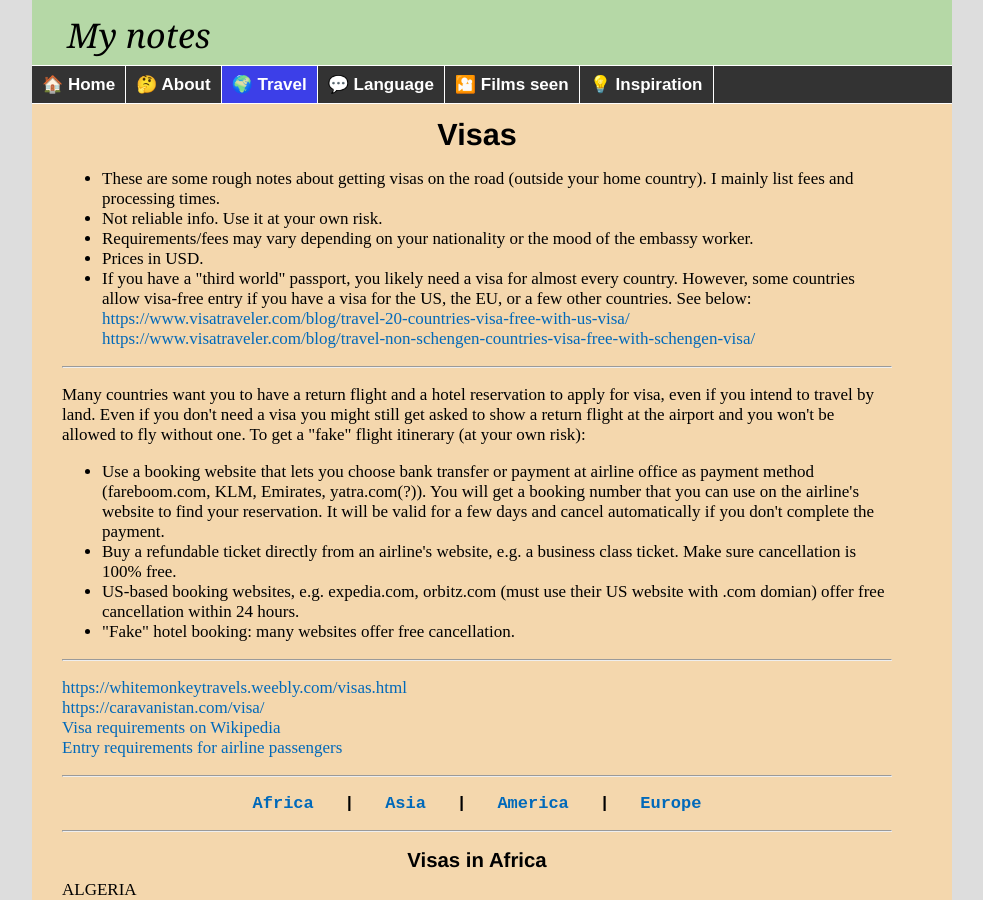
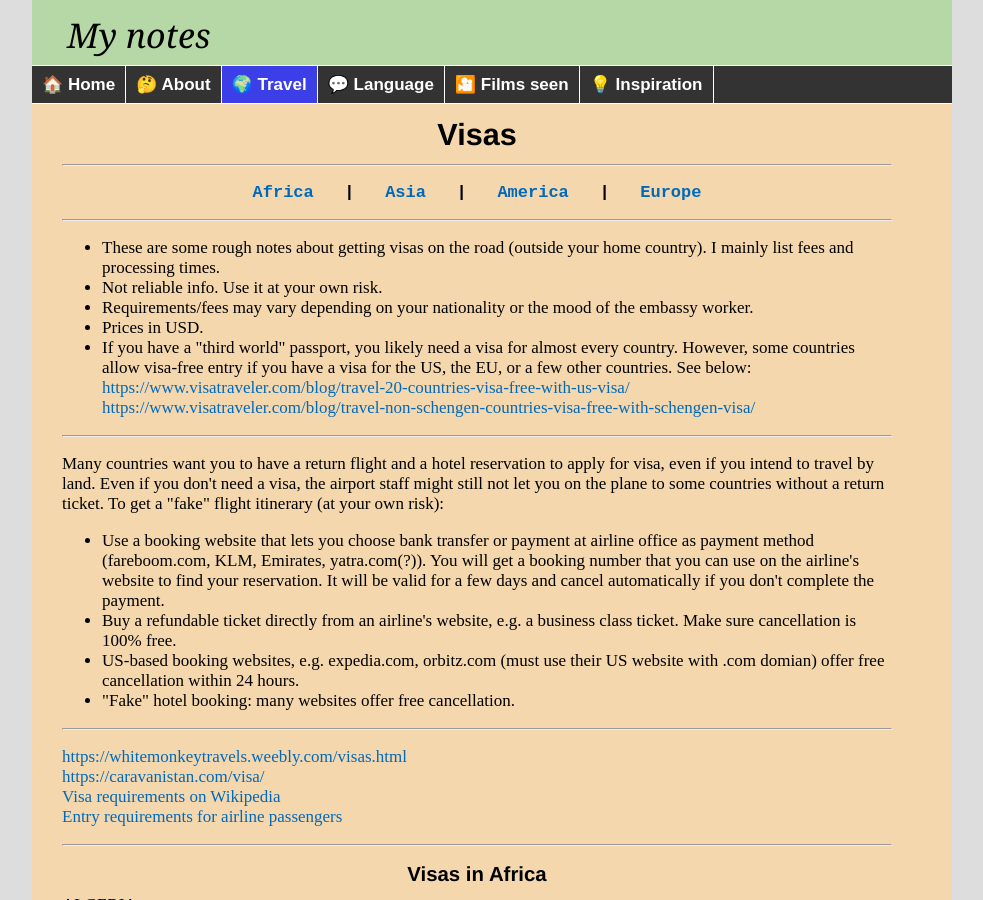
Before and after one commit to witbag/witbag.github.io, a Jekyll site: the page built from travel/visas.html, in a window 1280 px wide and 900 px high. Shown: the whole window, without its empty margins (148-1131 px from the left). Built offline with Jekyll 4.4.1, drawn with Linux system fonts in a browser that asks for light colours; some of the changed text lies outside the part shown.

Commit message:
Update visas.html

```diff
--- a/travel/visas.html
+++ b/travel/visas.html
@@ -7,6 +7,12 @@ title: Travel advice
 
 <br>
 <center><h2>Visas</h2></center>
+
+<hr>
+<p>
+<center><pre><b><a href="#africa">Africa</a>   |   <a href="#asia">Asia</a>   |   <a href="#america">America</a>   |   <a href="#europe">Europe</a></b></pre></center>
+</p>
+<hr>
 
 <ul>
 <li>These are some rough notes about getting visas on the road (outside your home country). I mainly list fees and processing times.
@@ -19,7 +25,7 @@ title: Travel advice
 </ul>
 <hr>
 <p>
-Many countries want you to have a return flight and a hotel reservation to apply for visa, even if you intend to travel by land. Even if you don't need a visa you might still get asked to show a return flight at the airport and you won't be allowed to fly without one. To get a "fake" flight itinerary (at your own risk):
+Many countries want you to have a return flight and a hotel reservation to apply for visa, even if you intend to travel by land. Even if you don't need a visa, the airport staff might still not let you on the plane to some countries without a return ticket. To get a "fake" flight itinerary (at your own risk):
 <ul>
 <li>Use a booking website that lets you choose bank transfer or payment at airline office as payment method (fareboom.com, KLM, Emirates, yatra.com(?)). You will get a booking number that you can use on the airline's website to find your reservation. It will be valid for a few days and cancel automatically if you don't complete the payment.
 <li>Buy a refundable ticket directly from an airline's website, e.g. a business class ticket. Make sure cancellation is 100% free.
@@ -33,10 +39,6 @@ Many countries want you to have a return flight and a hotel reservation to apply
 <a href="https://caravanistan.com/visa/" target=_blank>https://caravanistan.com/visa/</a><br>
 <a href="https://en.wikipedia.org/wiki/Template:Visa_requirements" target=_blank>Visa requirements on Wikipedia</a><br>
 <a href="https://www.koreanair.com/global/en/traveling/airport-check-in/visas-passports-immigration-regulation0/timaticweb/" target=_blank>Entry requirements for airline passengers</a><br>
-</p>
-<hr>
-<p>
-<center><pre><b><a href="#africa">Africa</a>   |   <a href="#asia">Asia</a>   |   <a href="#america">America</a>   |   <a href="#europe">Europe</a></b></pre></center>
 </p>
 <hr>
 <p><a id="africa"></a><center><h4>Visas in Africa</h4></center>
```
Also changed, not shown: other parts of travel/visas.html (+2 -2 lines).
